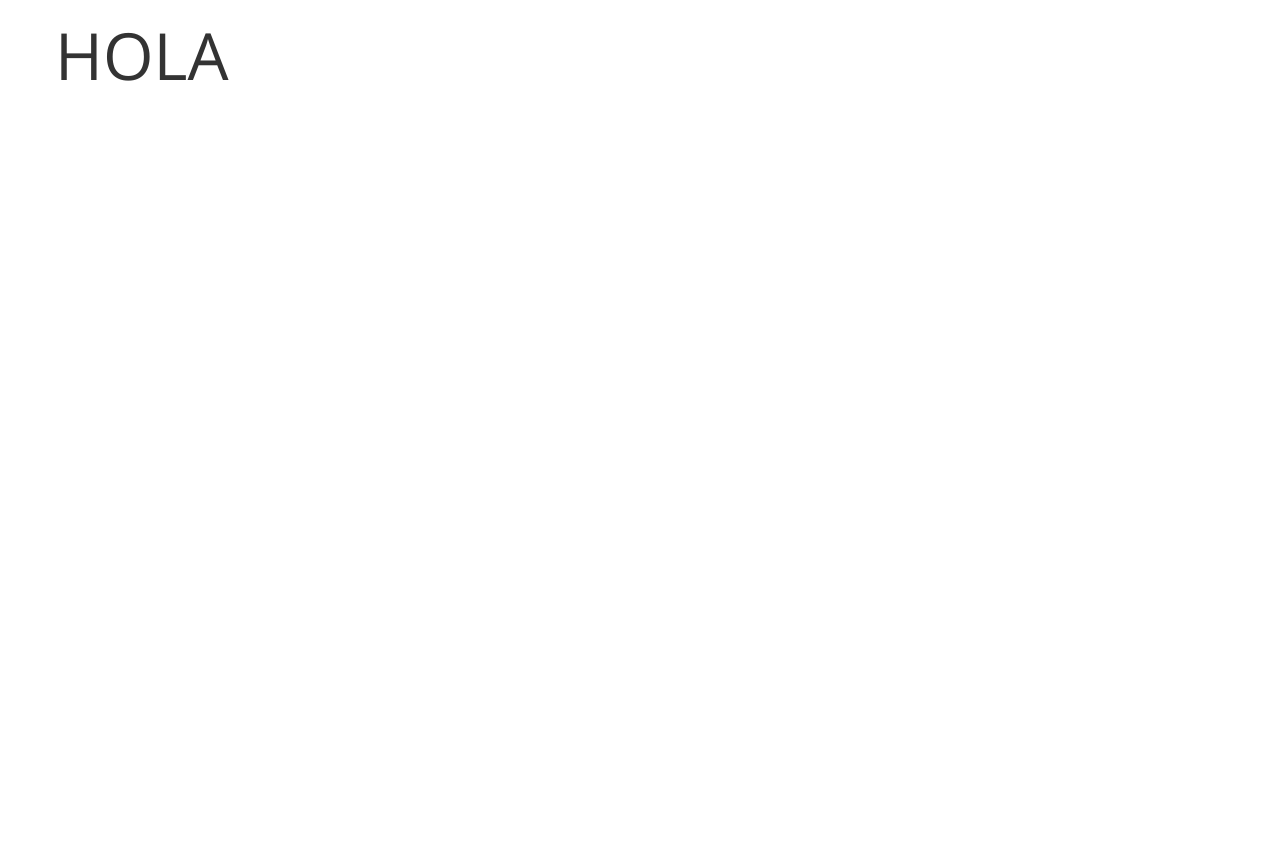
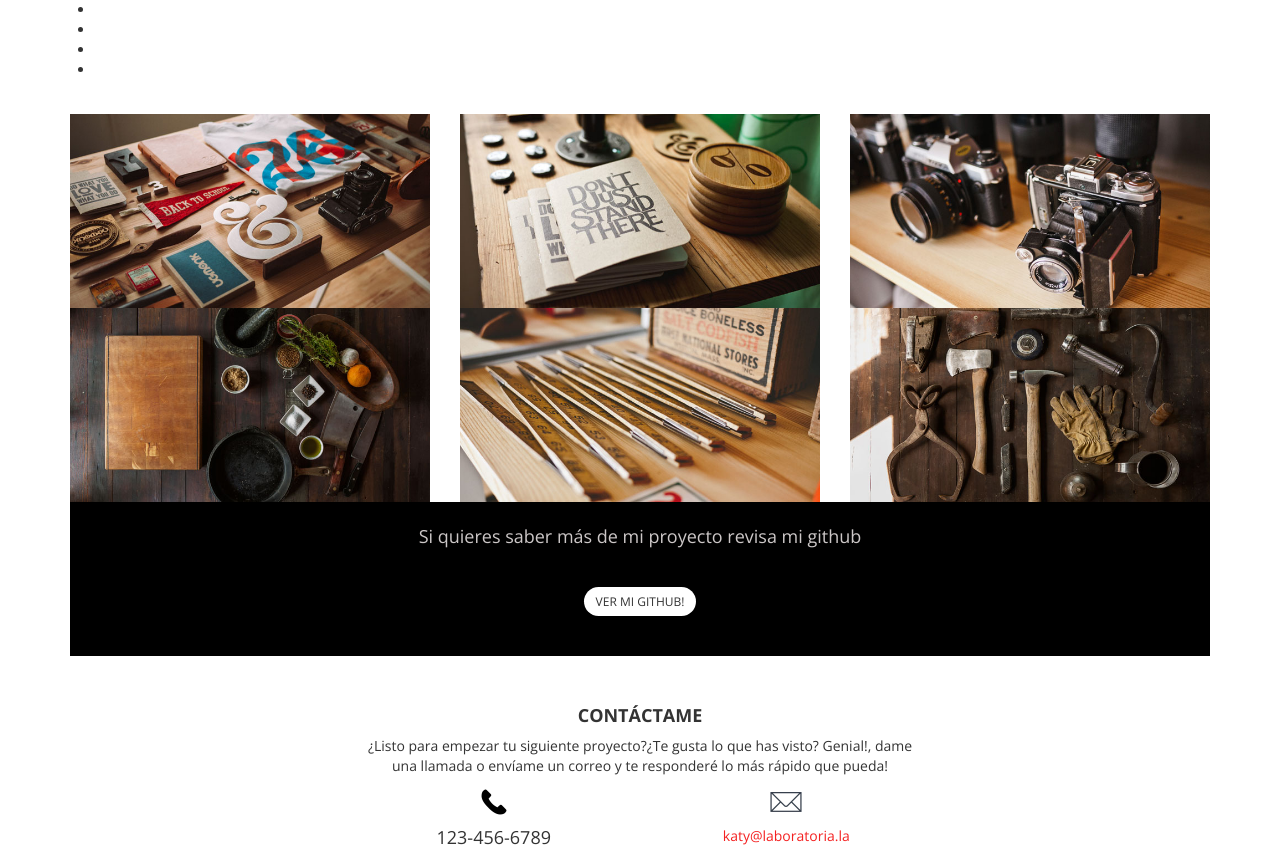
Before and after one commit to opazisimo/Portafolio, a plain HTML site: page index.html in a window 1280 px wide. Before the commit the page ends 800 px from the top, so only its background shows below. Drawn offline with nearby package versions, Linux system fonts and the light colour scheme.

Commit message:
Parte terminada

```diff
--- a/css/creative.css
+++ b/css/creative.css
@@ -9,3 +9,37 @@
 .bgPinkClaro {
 	background-color: #f2755a;
 }
+/*gallery*/
+.gallery img {
+	display:inline-block;
+	max-width: 100%;
+	margin: 0 auto;
+}
+
+/*github*/
+.github {
+	background-color: black;
+	text-align: center;
+}
+.github h4 {
+	color: #CCC7C7;
+	margin-top: 25px;
+
+	height: 50px;
+}
+.github2 {
+	margin-bottom: 40px;
+	border: none;
+	border-radius: 30px;
+	font-size: 12px;
+}
+.final {
+	text-align: center;
+}
+.final h2 {
+	font-size:18px;
+	margin-top: 50px;
+	}
+.final h5 {
+	color: #F42121;
+}
--- a/index.html
+++ b/index.html
@@ -1,110 +1,143 @@
-<!DOCTYPE html>
+
 <html lang="en">
 <head>
     <meta charset="utf-8">
     <meta http-equiv="X-UA-Compatible" content="IE=edge">
     <meta name="viewport" content="width=device-width, initial-scale=1">
-
     <title>Portfolio Theme</title>
-
     <!-- Bootstrap Core CSS -->
     <link rel="stylesheet" href="css/bootstrap.min.css" type="text/css">
-
     <!-- Custom Fonts -->
     <link href='http://fonts.googleapis.com/css?family=Open+Sans:300italic,400italic,600italic,700italic,800italic,400,300,600,700,800' rel='stylesheet' type='text/css'>
     <link href='http://fonts.googleapis.com/css?family=Merriweather:400,300,300italic,400italic,700,700italic,900,900italic' rel='stylesheet' type='text/css'>
     <link rel="stylesheet" href="font-awesome/css/font-awesome.min.css" type="text/css">
-
     <!-- Plugin CSS -->
     <link rel="stylesheet" href="css/animate.min.css" type="text/css">
-
     <!-- Custom CSS -->
     <link rel="stylesheet" href="css/creative.css" type="text/css">
-
     <!-- HTML5 Shim and Respond.js IE8 support of HTML5 elements and media queries -->
     <!-- WARNING: Respond.js doesn't work if you view the page via file:// -->
     <!--[if lt IE 9]>
         <script src="https://oss.maxcdn.com/libs/html5shiv/3.7.0/html5shiv.js"></script>
         <script src="https://oss.maxcdn.com/libs/respond.js/1.4.2/respond.min.js"></script>
     <![endif]-->
-
 </head>
 
 <body>
     <section class="container">
+<!-- Header -->
         <header>
             <div class="row">
-                <div class="col-8"></div>
-                <div class="col-4"></div>
+                <div col-md-8>
+                </div>
+                <div "col-md-4">
+                    <ul>
+                        <li></li>
+                        <li></li>
+                        <li></li>
+                        <li></li>
+                    </ul>
+                </div>
             </div>
             <div class="row">
-                <div class="col-12">
-                    <h1>HOLA</h1>
+                <div class="col-md-12">
+                    <h1></h1>
                 </div>
             </div>
         </header>
+<!--nav -->
         <nav>
             <div class="row">
-                <div class="col-8"></div>
-                <div class="col-4"></div>
+                <div class="col-md-8"></div>
+                <div class="col-md-4"></div>
             </div>
         </nav>
+<!-- Sobre mi -->
         <section class="sobre-mi">
             <div class="row">
-                <div class="col-12"></div>
+                <div class="col-md-12"></div>
             </div>
         </section>
+<!-- Servicios -->
         <section class="servicios">
             <div class="row">
-                <div class="col-12"></div>
+                <div class="col-md-12"></div>
             </div>
             <div class="row">
-                <div class="col-2"></div>
-                <div class="col-8">
+                <div class="col-md-2"></div>
+                <div class="col-md-8">
                     <div class="row">
-                        <div class="col-3"></div>
-                        <div class="col-3"></div>
-                        <div class="col-3"></div>
-                        <div class="col-3"></div>
+                        <div class="col-md-3"></div>
+                        <div class="col-md-3"></div>
+                        <div class="col-md-3"></div>
+                        <div class="col-md-3"></div>
                     </div>
                 </div>
-                <div class="col-2"></div>
+                <div class="col-md-2"></div>
             </div>
         </section>
+<!-- Gallery -->
         <section class="gallery">
             <div class="row">
-                <div class="col-4"></div>
-                <div class="col-4"></div>
-                <div class="col-4"></div>
+                <div class="col-md-4">
+                    <img src="img/portfolio/1.jpg" alt="">
+                </div>
+                <div class="col-md-4">
+                    <img src="img/portfolio/2.jpg" alt="">
+                </div>
+                <div class="col-md-4">
+                    <img src="img/portfolio/3.jpg" alt="">
+                </div>
             </div>
             <div class="row">
-                <div class="col-4"></div>
-                <div class="col-4"></div>
-                <div class="col-4"></div>
+                <div class="col-md-4">
+                    <img src="img/portfolio/4.jpg" alt="">
+                </div>
+                <div class="col-md-4">
+                    <img src="img/portfolio/5.jpg" alt="">
+                </div>
+                <div class="col-md-4">
+                    <img src="img/portfolio/6.jpg" alt="">
+                </div>
             </div>
         </section>
+<!-- Github -->
         <section class="github">
             <div class="row">
-                <div class="col-12"></div>
+                <div class="col-md-12">
+                    <h4>Si quieres saber más de mi proyecto revisa mi github</h4>
+                    <button class="btn btn-default github2" type="submit" >VER MI GITHUB!</button>
+                </div>
             </div>
         </section>
-        <footer>
+<!-- Footer -->
+        <footer class="final">
             <div class="row">
-                <div class="col-4"></div>
-                <div class="col-4">
+                <div class="col-md-3"></div>
+                <div class="col-md-6">
                     <div class="row">
-                        <div class="col-12"></div>
+                        <div class="col-md-12">
+                            <h2><b>CONTÁCTAME</b></h2>
+                            <p>¿Listo para empezar tu siguiente proyecto?¿Te gusta lo que has visto? Genial!, dame una llamada o envíame un correo y te responderé lo más rápido que pueda!</p>
+                        </div>
                     </div>
                     <div class="row">
-                        <div class="col-6"></div>
-                        <div class="col-6"></div>
+                        <div class="col-md-6">
+                            <img src="img/portfolio/1460579685_Call01.png" alt="">
+                            <h4>123-456-6789</h4>
+                        </div>
+                        <div class="col-md-6">
+                            <img src="img/portfolio/1460579879_message.png" alt="">
+                            <h5>katy@laboratoria.la</h5>
+                        </div>
                     </div>
                 </div>
-                <div class="col-4"></div>
+                <div class="col-md-3"></div>
             </div>
         </footer>
     </section>
-<!-- Inserta tu codigo aqui -->
+
+<!-- Extras -->
     <!-- jQuery -->
     <script src="js/jquery.js"></script>
 
@@ -118,7 +151,6 @@
 
     <!-- Custom Theme JavaScript -->
     <script src="js/creative.js"></script>
-
 </body>
 
 </html>
```
Also changed, not shown: img/portfolio/1460579685_Call01.png (added), img/portfolio/1460579879_message.png (added), 3 other files.
